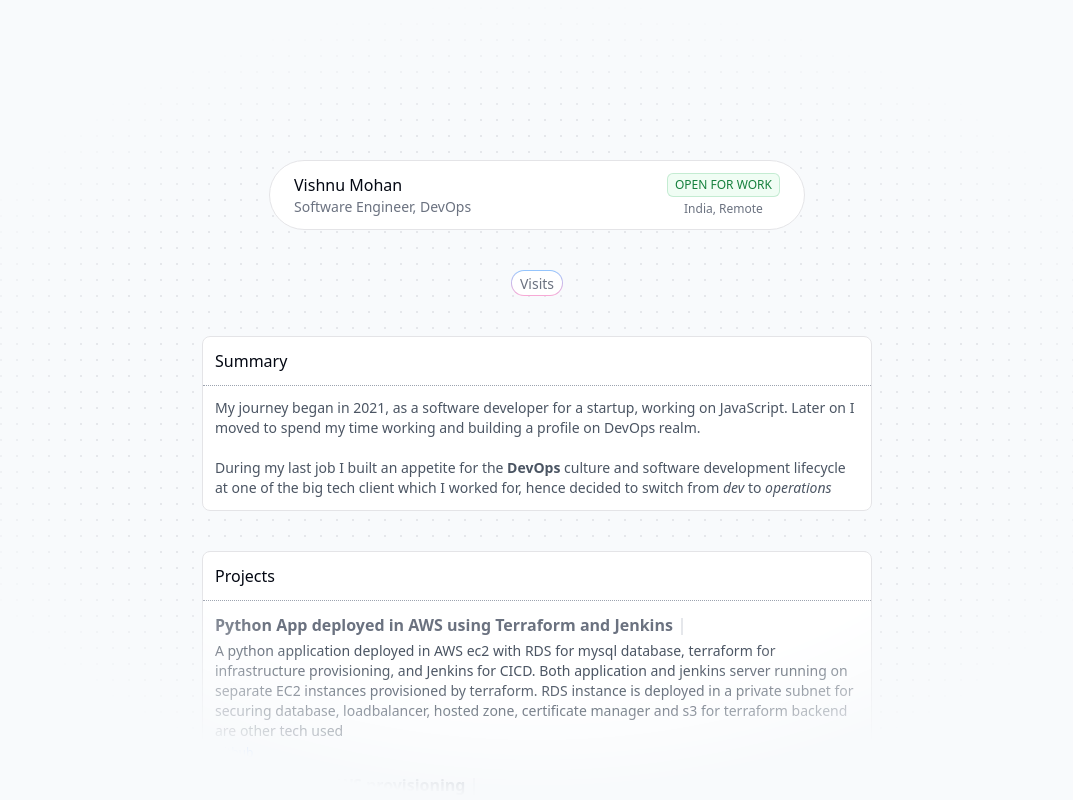
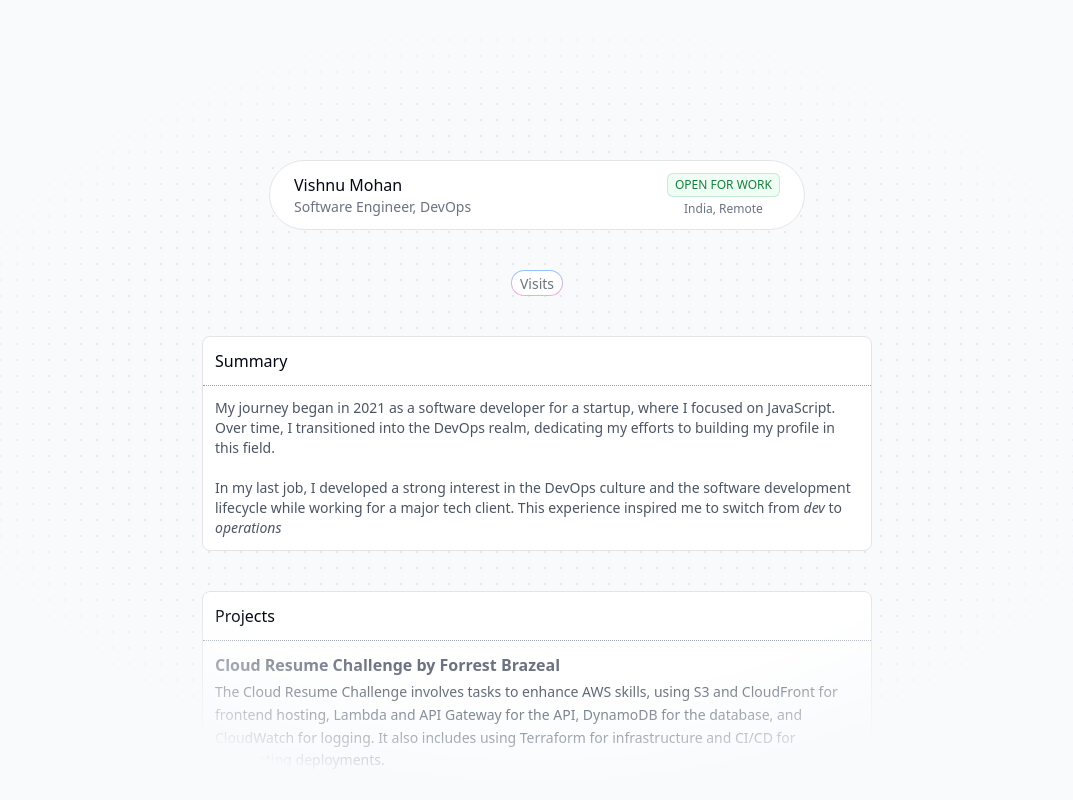
Before and after one commit to vishnumohanan404/crc-portfolio, a React (Vite) app: page / in a window 1280 px wide. Shown: the whole page, without its empty margins (103-1176 px from the left). Built offline with nearby package versions, Linux system fonts and the light colour scheme; no server answers.

Commit message:
crc project added

```diff
--- a/src/App.jsx
+++ b/src/App.jsx
@@ -3,6 +3,7 @@ import "./App.css";
 import Bio from "./components/bio";
 import Blogs from "./components/blogs";
 import Contact from "./components/contact";
+import Education from "./components/education";
 import Projects from "./components/projects";
 import Summary from "./components/summary";
 import Visits from "./components/visits";
@@ -18,6 +19,7 @@ function App() {
             <Summary />
             <Projects />
             <Blogs />
+            <Education />
             <Contact />
           </div>
         </div>
--- /dev/null
+++ b/src/components/education.jsx
@@ -0,0 +1,39 @@
+import React from "react";
+
+const Education = () => {
+  return (
+    <div className="bg-white border-zinc-200 border rounded-lg flex flex-col">
+      <div className="w-full p-3 border-dotted border-spacing-2 border-x-0 border border-t-0 border-b-1 border-b-gray-400">
+        <p className="font-sans font-medium ">Education</p>
+      </div>
+      <div className="p-3  text-gray-600 flex flex-col gap-3">
+        <div className="flex justify-between flex-col gap-1">
+          <p className="font-semibold text-muted-foreground">
+            Bachelors In Computer Applications{" "}
+            <span className="ml-2 text-xs text-gray-600">2016 - 2019</span>
+          </p>
+          <p className="font-extralight text-sm">
+            Acharya Institute of Graduate Studies
+            <span className="pl-2 ml-2 text-xs  border-l-2 border-l-gray-400">
+              Bangalore University
+            </span>
+          </p>
+        </div>
+        <div className="flex justify-between flex-col gap-1">
+          <p className="font-semibold text-muted-foreground">
+            Masters In Computer Applications (Online)
+            <span className="ml-2 text-xs text-gray-600">2024 - 26</span>
+          </p>
+          <p className="font-extralight text-sm">
+            Online
+            <span className="pl-2 ml-2 text-xs  border-l-2 border-l-gray-400">
+              Amrita Vishwa Vidyapeetham University
+            </span>
+          </p>
+        </div>
+      </div>
+    </div>
+  );
+};
+
+export default Education;
--- a/src/components/projects.jsx
+++ b/src/components/projects.jsx
@@ -10,17 +10,37 @@ const Projects = () => {
         {/* 1 */}
         <div className="flex justify-between flex-col gap-1">
           <p className="font-semibold text-muted-foreground">
+            Cloud Resume Challenge by Forrest Brazeal
+            {/* <span className="text-xs font-light ml-2 pl-1 border-l-2"> </span> */}
+          </p>
+          <p className="font-extralight text-sm leading-relaxed">
+            The Cloud Resume Challenge involves tasks to enhance AWS skills,
+            using S3 and CloudFront for frontend hosting, Lambda and API Gateway
+            for the API, DynamoDB for the database, and CloudWatch for logging.
+            It also includes using Terraform for infrastructure and CI/CD for
+            automating deployments.
+          </p>
+          <a
+            className="text-xs font-light text-blue-500"
+            href="https://github.com/vishnumohanan404/crc-portfolio"
+          >
+            Github
+          </a>
+        </div>
+        <div className="flex justify-between flex-col gap-1">
+          <p className="font-semibold text-muted-foreground">
             Python App deployed in AWS using Terraform and Jenkins
-            <span className="text-xs font-light ml-2 pl-1 border-l-2"> </span>
+            {/* <span className="text-xs font-light ml-2 pl-1 border-l-2"> </span> */}
           </p>
-          <p className="font-extralight text-sm">
-            A python application deployed in AWS ec2 with{" "}
-            <span className="font-medium">RDS</span> for mysql database,
-            terraform for infrastructure provisioning, and Jenkins for CICD.
-            Both application and jenkins server running on separate EC2
-            instances provisioned by terraform. RDS instance is deployed in a
-            private subnet for securing database, loadbalancer, hosted zone,
-            certificate manager and s3 for terraform backend are other tech used
+          <p className="font-extralight text-sm leading-relaxed">
+            A Python application is deployed on AWS EC2 with an{" "}
+            <span className="font-medium">RDS</span> MySQL database. Terraform
+            provisions the infrastructure, and Jenkins handles CI/CD. The
+            application and Jenkins run on separate EC2 instances provisioned by
+            Terraform. The RDS instance is in a private subnet for security.
+            Additional technologies used include a
+            <span className="font-medium"> load balancer</span>, hosted zone,
+            certificate manager, and S3 for the Terraform backend.
           </p>
           <a
             className="text-xs font-light text-blue-500"
@@ -33,9 +53,9 @@ const Projects = () => {
         <div className="flex justify-between flex-col gap-1">
           <p className="font-semibold text-muted-foreground">
             Terraform for AWS provisioning
-            <span className="text-xs font-light ml-2 pl-1 border-l-2"> </span>
+            {/* <span className="text-xs font-light ml-2 pl-1 border-l-2"> </span> */}
           </p>
-          <p className="font-extralight text-sm">
+          <p className="font-extralight text-sm leading-relaxed">
             A React application deployed in AWS using terraform for
             infrastructure provisioning, including security groups and ec2
             instance. Jenkins for running multi-stage pipelines including{" "}
@@ -54,10 +74,12 @@ const Projects = () => {
           <p className="font-semibold text-muted-foreground">
             Full Stack Microservices App in GKE
           </p>
-          <p className="font-extralight text-sm">
+          <p className="font-extralight text-sm leading-relaxed">
             A nodeJS full stack microservices app for ticket selling online,
-            containerized using Docker-Kubernetes and deployed in GKE with
-            multi-stage pipelines for testing and building using Github Actions
+            containerized using
+            <span className="font-medium"> Docker and Kubernetes</span> and
+            deployed in GKE with multi-stage pipelines for testing and building
+            using Github Actions
           </p>
           <a
             className="text-xs font-light text-blue-500"
--- a/src/components/summary.jsx
+++ b/src/components/summary.jsx
@@ -8,17 +8,16 @@ const Summary = () => {
       </div>
       <div className="p-3  text-gray-600  font-extralight text-sm">
         <p className="font-sans">
-          My journey began in 2021, as a software developer for a startup,
-          working on JavaScript. Later on I moved to spend my time working and
-          building a profile on DevOps realm.
+          My journey began in 2021 as a software developer for a startup, where
+          I focused on JavaScript. Over time, I transitioned into the DevOps
+          realm, dedicating my efforts to building my profile in this field.
         </p>
         <br />
         <p>
-          During my last job I built an appetite for the
-          <span className="font-semibold"> DevOps</span> culture and software
-          development lifecycle at one of the big tech client which I worked
-          for, hence decided to switch from{" "}
-          <span className="font-medium italic">dev</span> to
+          In my last job, I developed a strong interest in the DevOps culture
+          and the software development lifecycle while working for a major tech
+          client. This experience inspired me to switch from
+          <span className="font-medium italic"> dev</span> to
           <span className="font-medium italic"> operations</span>
         </p>
       </div>
```
Also changed, not shown: 1 other file (tests, documents, lock files or other folders).
